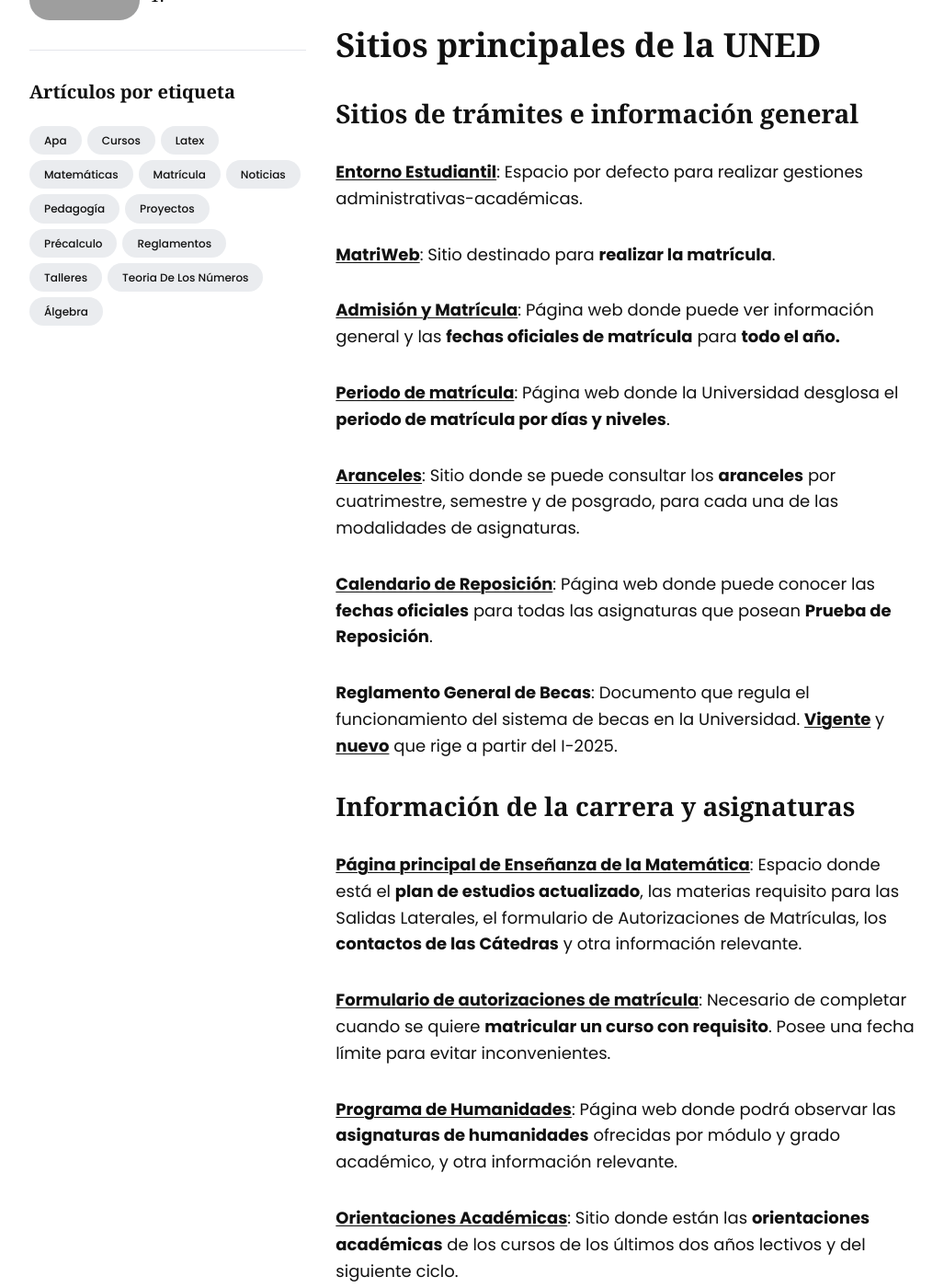
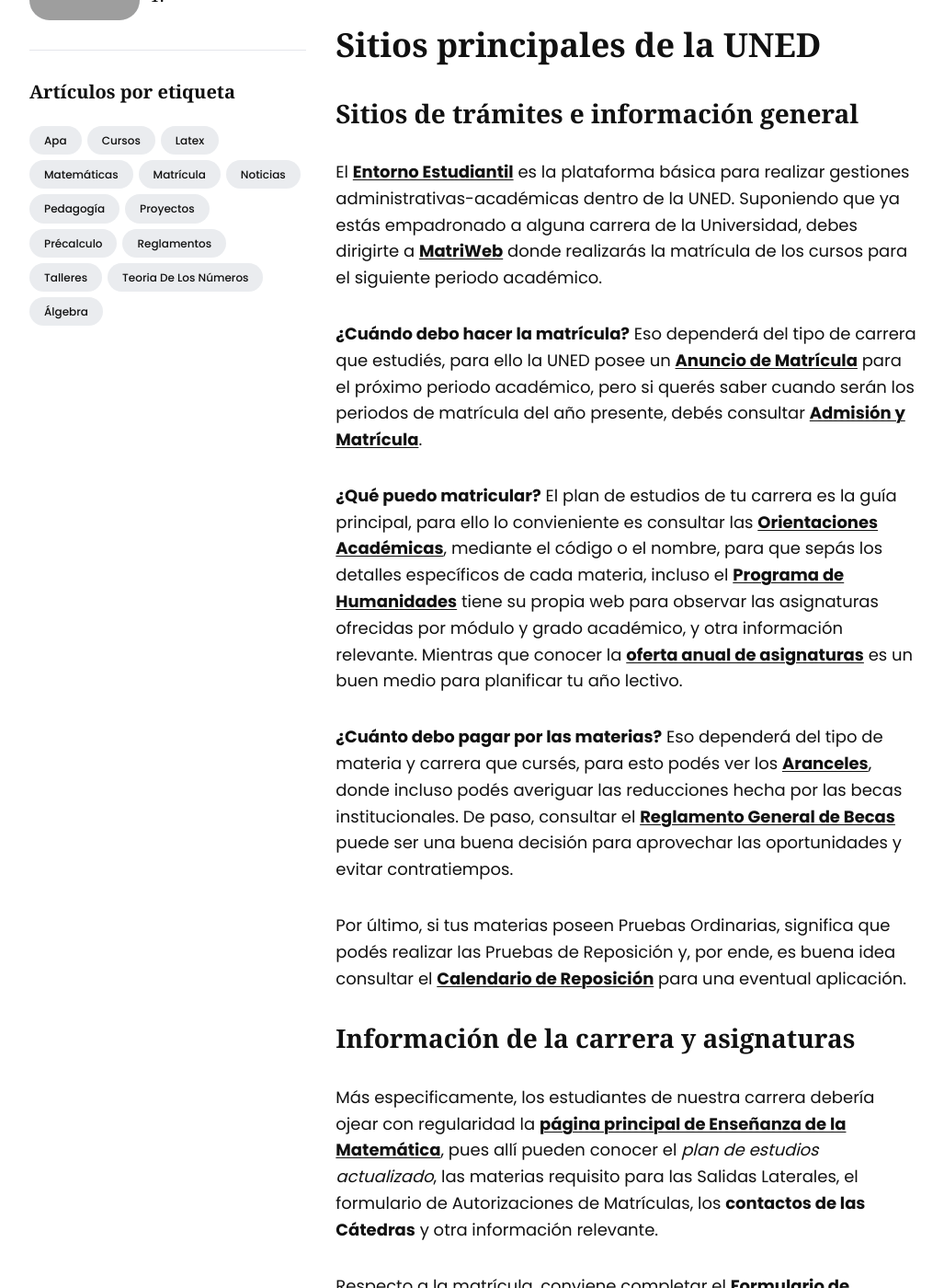
Before and after one commit to asoesem/asoesem.github.io, a Jekyll site: the page built from _posts/2024-09-05-guia-matricula.md, in a window 1280 px wide and 1400 px high, scrolled down 1038 px. Shown: the whole window at 92% size, without its empty margins (124-1151 px from the left). Built offline with Jekyll 4.4.1, drawn with Linux system fonts in a browser that asks for light colours; some of the changed text lies outside the part shown; grey boxes are pictures that could not be loaded.

Commit message:
Reestructuración del artículo: glosario a narrativo.

```diff
--- a/_posts/2024-09-05-guia-matricula.md
+++ b/_posts/2024-09-05-guia-matricula.md
@@ -18,31 +18,22 @@
 
 ## Sitios de trámites e información general
 
-[**Entorno Estudiantil**](https://entornoestudiantil.uned.ac.cr/): Espacio por defecto para realizar gestiones administrativas-académicas.
+El [**Entorno Estudiantil**](https://entornoestudiantil.uned.ac.cr/) es la plataforma básica para realizar gestiones administrativas-académicas dentro de la UNED. Suponiendo que ya estás empadronado a alguna carrera de la Universidad, debes dirigirte a [**MatriWeb**](https://matriweb.uned.ac.cr/) donde realizarás la matrícula de los cursos para el siguiente periodo académico.
 
-[**MatriWeb**](https://matriweb.uned.ac.cr/): Sitio destinado para **realizar la matrícula**.
+**¿Cuándo debo hacer la matrícula?** Eso dependerá del tipo de carrera que estudiés, para ello la UNED posee un [**Anuncio de Matrícula**](https://uned.cr/anuncio-matricula) para el próximo periodo académico, pero si querés saber cuando serán los periodos de matrícula del año presente, debés consultar [**Admisión y Matrícula**](https://uned.cr/vida-estudiantil/servicios/dependencias/oficina-de-registro-y-administracion-estudiantil/admision-y-matricula).
 
-[**Admisión y Matrícula**](https://uned.cr/vida-estudiantil/servicios/dependencias/oficina-de-registro-y-administracion-estudiantil/admision-y-matricula): Página web donde puede ver información general y las **fechas oficiales de matrícula** para **todo el año.**
+**¿Qué puedo matricular?** El plan de estudios de tu carrera es la guía principal, para ello lo convieniente es consultar las [**Orientaciones Académicas**](https://orientacionesacademicas.uned.ac.cr/consultas/), mediante el código o el nombre, para que sepás los detalles específicos de cada materia, incluso el [**Programa de Humanidades**](https://uned.cr/index.php/ecsh/programa-de-humanidades) tiene su propia web para observar las asignaturas ofrecidas por módulo y grado académico, y otra información relevante. Mientras que conocer la [**oferta anual de asignaturas**](https://produccion.uned.ac.cr/sigoa/consultaweb3.aspx) es un buen medio para planificar tu año lectivo.
 
-[**Periodo de matrícula**](https://uned.cr/anuncio-matricula): Página web donde la Universidad desglosa el **periodo de matrícula por días y niveles**.
+**¿Cuánto debo pagar por las materias?** Eso dependerá del tipo de materia y carrera que cursés, para esto podés ver los [**Aranceles**](https://uned.cr/ejecutiva/df/tesoreria/aranceles), donde incluso podés averiguar las reducciones hecha por las becas institucionales. De paso, consultar el [**Reglamento General de Becas**](https://www.uned.ac.cr/docencia/images/Reglamentobecas_pregradogradoUNED_23052024.pdf) puede ser una buena decisión para aprovechar las oportunidades y evitar contratiempos.
 
-[**Aranceles**](https://uned.cr/ejecutiva/df/tesoreria/aranceles): Sitio donde se puede consultar los **aranceles** por cuatrimestre, semestre y de posgrado, para cada una de las modalidades de asignaturas.
-
-[**Calendario de Reposición**](https://uned.cr/calendario-pruebas-digitales-de-reposicion): Página web donde puede conocer las **fechas oficiales** para todas las asignaturas que posean **Prueba de Reposición**.
-
-**Reglamento General de Becas**: Documento que regula el funcionamiento del sistema de becas en la Universidad. [**Vigente**](https://www.uned.ac.cr/docencia/images/cidreb/reglamento/estudiantil/Becas_a_estudiantes_20_jul_2017.pdf) y [**nuevo**](https://www.uned.ac.cr/docencia/images/Reglamentobecas_pregradogradoUNED_23052024.pdf) que rige a partir del I-2025.
+Por último, si tus materias poseen Pruebas Ordinarias, significa que podés realizar las Pruebas de Reposición y, por ende, es buena idea consultar el [**Calendario de Reposición**](https://uned.cr/calendario-pruebas-digitales-de-reposicion) para una eventual aplicación.
 
 ## Información de la carrera y asignaturas
 
-[**Página principal de Enseñanza de la Matemática**](https://uned.ac.cr/ecen/ensenanza-de-la-matematica): Espacio donde está el **plan de estudios actualizado**, las materias requisito para las Salidas Laterales, el formulario de Autorizaciones de Matrículas, los **contactos de las Cátedras** y otra información relevante.
+Más especificamente, los estudiantes de nuestra carrera debería ojear con regularidad la [**página principal de Enseñanza de la Matemática**](https://uned.ac.cr/ecen/ensenanza-de-la-matematica), pues allí pueden conocer el *plan de estudios actualizado*, las materias requisito para las Salidas Laterales, el formulario de Autorizaciones de Matrículas, los **contactos de las Cátedras** y otra información relevante.
 
-[**Formulario de autorizaciones de matrícula**](https://uned.ac.cr/index.php/ecen/noticias/autorizaciones-de-matricula): Necesario de completar cuando se quiere **matricular un curso con requisito**. Posee una fecha límite para evitar inconvenientes.
+Respecto a la matrícula, conviene completar el [**Formulario de autorizaciones de matrícula**](https://uned.ac.cr/index.php/ecen/noticias/autorizaciones-de-matricula), ya que es necesario de completar cuando se quiere **matricular un curso con requisito**. Posee una fecha límite para evitar inconvenientes.
 
-[**Programa de Humanidades**](https://uned.cr/index.php/ecsh/programa-de-humanidades): Página web donde podrá observar las **asignaturas de humanidades** ofrecidas por módulo y grado académico, y otra información relevante.
-
-[**Orientaciones Académicas**](https://orientacionesacademicas.uned.ac.cr/consultas/): Sitio donde están las **orientaciones académicas** de los cursos de los últimos dos años lectivos y del siguiente ciclo.
-
-[**Oferta Anual de Asignaturas**](https://produccion.uned.ac.cr/sigoa/consultaweb3.aspx): Página web para observar la **proyección de oferta de asignaturas** para el año lectivo actual.
 
 # Chats de los Cursos
 
```
